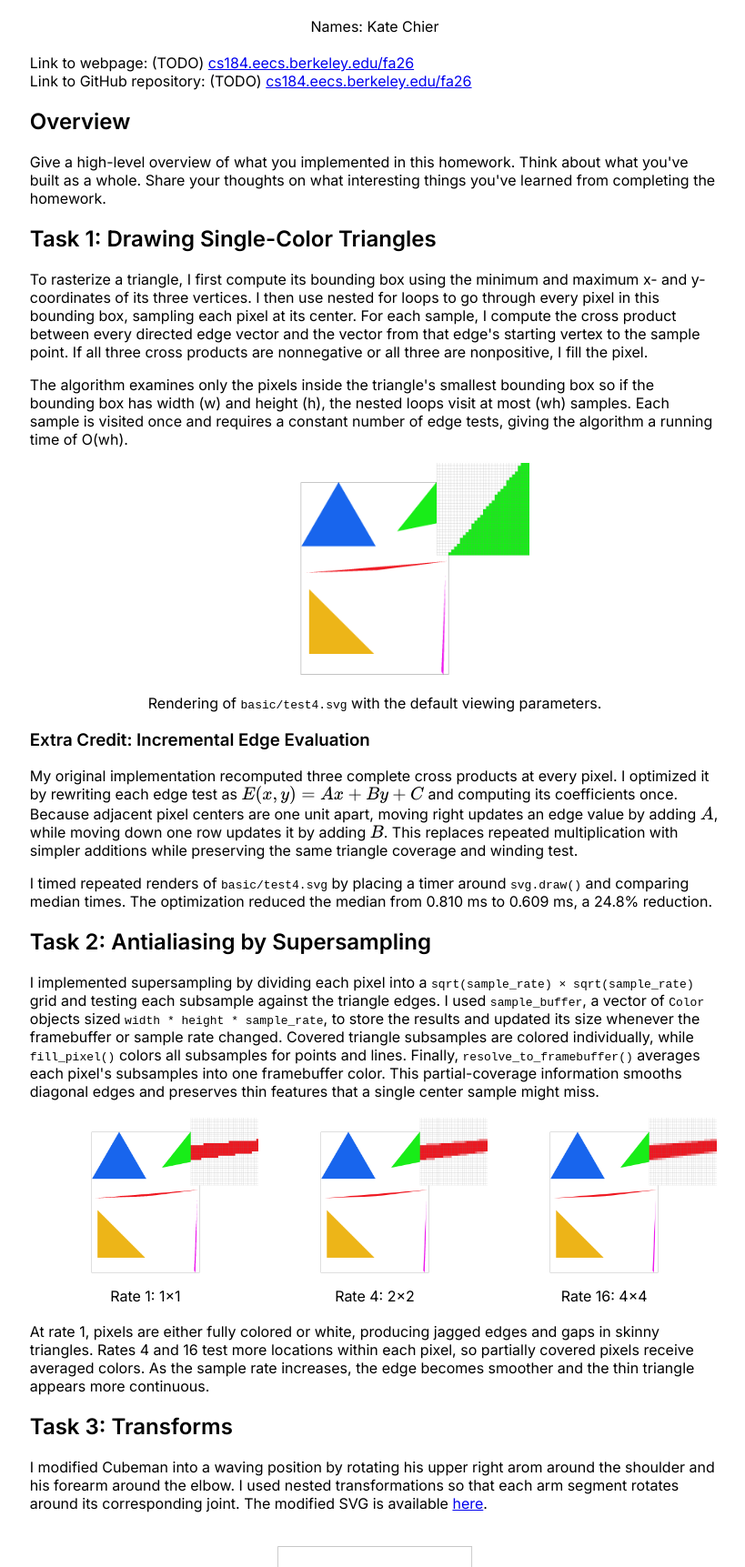
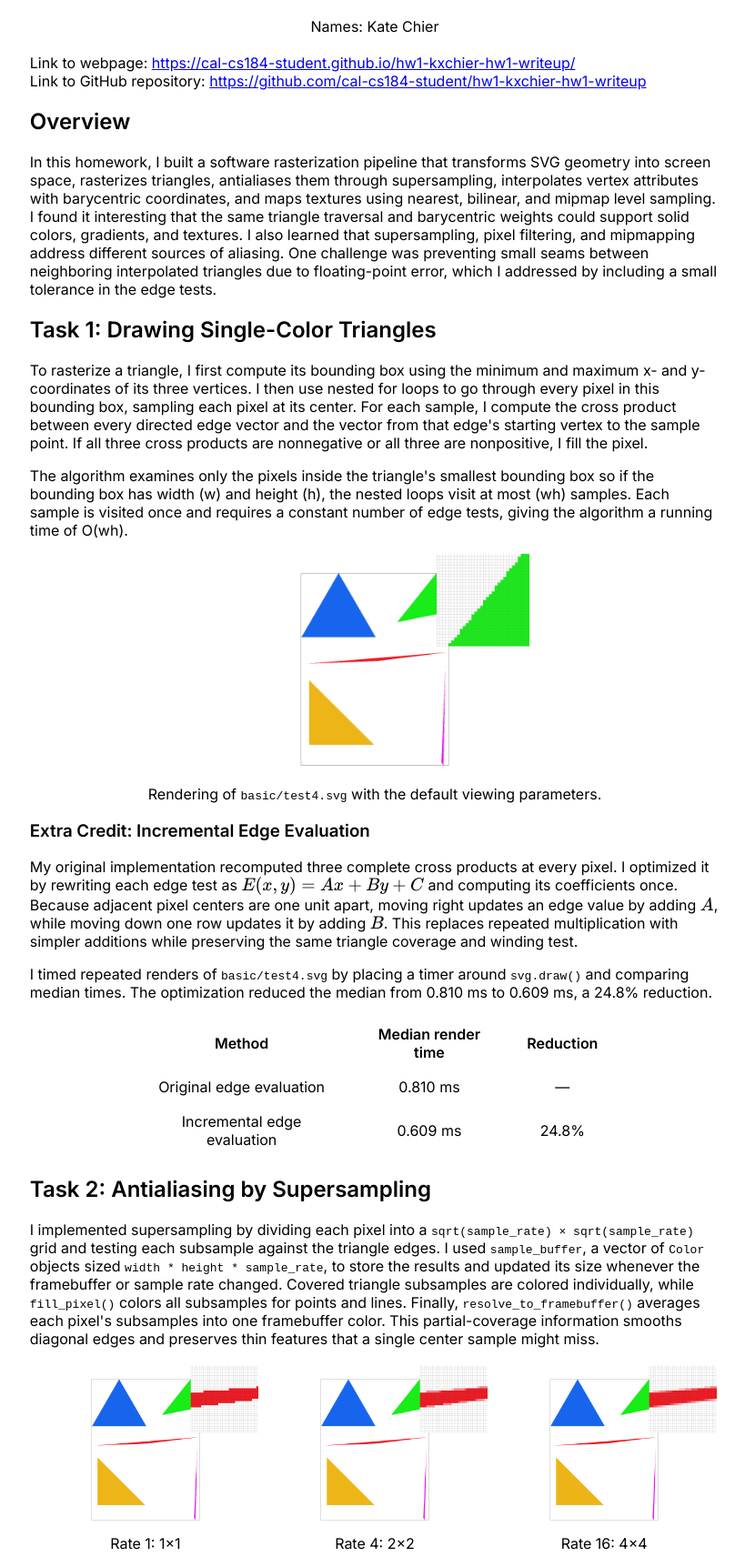
Before and after one commit to cal-cs184-student/hw1-kxchier-hw1-writeup, a plain HTML site: page index.html in a window 1280 px wide. Shown: the part 131-1854 px from the top of the page at 91% size, without its empty margins (228-1047 px from the left). Drawn offline with nearby package versions, Linux system fonts and the light colour scheme; some packages are replaced by stand-ins of ours.

Commit message:
added overview

```diff
--- a/index.html
+++ b/index.html
@@ -32,18 +32,18 @@
 
 		<br>
 
-		Link to webpage: (TODO) <a href="https://cs184.eecs.berkeley.edu/fa26">cs184.eecs.berkeley.edu/fa26</a>
+		Link to webpage: <a href="https://cal-cs184-student.github.io/hw1-kxchier-hw1-writeup/">https://cal-cs184-student.github.io/hw1-kxchier-hw1-writeup/</a>
 
 		<br>
 
-		Link to GitHub repository: (TODO) <a href="https://cs184.eecs.berkeley.edu/fa26">cs184.eecs.berkeley.edu/fa26</a>
+		Link to GitHub repository: <a href="https://github.com/cal-cs184-student/hw1-kxchier-hw1-writeup">https://github.com/cal-cs184-student/hw1-kxchier-hw1-writeup</a>
 
 		<!--
 		We've already added one heading per task, to make your write-up as navigable when grading. Please fit your write-up within these sections!
 		-->
 
 		<h2>Overview</h2>
-		Give a high-level overview of what you implemented in this homework. Think about what you've built as a whole. Share your thoughts on what interesting things you've learned from completing the homework.
+		<p>In this homework, I built a software rasterization pipeline that transforms SVG geometry into screen space, rasterizes triangles, antialiases them through supersampling, interpolates vertex attributes with barycentric coordinates, and maps textures using nearest, bilinear, and mipmap level sampling. I found it interesting that the same triangle traversal and barycentric  weights could support solid colors, gradients, and textures. I also learned that supersampling, pixel filtering, and mipmapping address different sources of aliasing. One challenge was preventing small seams between neighboring interpolated triangles due to floating-point error, which I addressed by including a small tolerance in the edge tests.</p>
 
 		<h2>Task 1: Drawing Single-Color Triangles</h2>
 		<p>To rasterize a triangle, I first compute its bounding box using the minimum and maximum x- and y-coordinates of its three vertices. I then use nested for loops to go through every pixel in this bounding box, sampling each pixel at its center. For each sample, I compute the cross product between every directed edge vector and the vector from that edge's starting vertex to the sample point. If all three cross products are nonnegative or all three are nonpositive, I fill the pixel. </p>
@@ -55,6 +55,7 @@
 		<h3>Extra Credit: Incremental Edge Evaluation</h3>
 		<p>My original implementation recomputed three complete cross products at every pixel. I optimized it by rewriting each edge test as \(E(x,y)=Ax+By+C\) and computing its coefficients once. Because adjacent pixel centers are one unit apart, moving right updates an edge value by adding \(A\), while moving down one row updates it by adding \(B\). This replaces repeated multiplication with simpler additions while preserving the same triangle coverage and winding test.</p>
 		<p>I timed repeated renders of <code>basic/test4.svg</code> by placing a timer around <code>svg.draw()</code> and comparing median times. The optimization reduced the median from 0.810 ms to 0.609 ms, a 24.8% reduction.</p>
+		<table style="width:70%; margin:1em auto; text-align:center;"><tr><th style="padding:8px 18px;">Method</th><th style="padding:8px 18px;">Median render time</th><th style="padding:8px 18px;">Reduction</th></tr><tr><td style="padding:8px 18px;">Original edge evaluation</td><td style="padding:8px 18px;">0.810 ms</td><td style="padding:8px 18px;">—</td></tr><tr><td style="padding:8px 18px;">Incremental edge evaluation</td><td style="padding:8px 18px;">0.609 ms</td><td style="padding:8px 18px;">24.8%</td></tr></table>
 
 		<h2>Task 2: Antialiasing by Supersampling</h2>
 		<p>I implemented supersampling by dividing each pixel into a <code>sqrt(sample_rate) × sqrt(sample_rate)</code> grid and testing each subsample against the triangle edges. I used <code>sample_buffer</code>, a vector of <code>Color</code> objects sized <code>width * height * sample_rate</code>, to store the results and updated its size whenever the framebuffer or sample rate changed. Covered triangle subsamples are colored individually, while <code>fill_pixel()</code> colors all subsamples for points and lines. Finally, <code>resolve_to_framebuffer()</code> averages each pixel's subsamples into one framebuffer color. This partial-coverage information smooths diagonal edges and preserves thin features that a single center sample might miss.</p>
@@ -62,7 +63,7 @@
 		<p>At rate 1, pixels are either fully colored or white, producing jagged edges and gaps in skinny triangles. Rates 4 and 16 test more locations within each pixel, so partially covered pixels receive averaged colors. As the sample rate increases, the edge becomes smoother and the thin triangle appears more continuous.</p>
 
 		<h2>Task 3: Transforms</h2>
-		<p>I modified Cubeman into a waving position by rotating his upper right arom around the shoulder and his forearm around the elbow. I used nested transformations so that each arm segment rotates around its corresponding joint. The modified SVG is available <a href="assets/my_robot.svg">here</a>.</p>
+		<p>I modified Cubeman into a waving position by rotating his upper right arm around the shoulder and his forearm around the elbow. I used nested transformations so that each arm segment rotates around its corresponding joint. The modified SVG is available <a href="assets/my_robot.svg">here</a>.</p>
 		<figure> <img src="assets/task3.png" alt="Modified red Cubeman waving" style="width:50%"/> <figcaption>Cubeman waving with his raised right arm.</figcaption> </figure>
 		<h3> Extra Credit: Viewport Rotation</h3>
 		<p>I added keyboard controls that rotate the viewport clockwise and counterclockwise. I constructed the rotation in NDC space by translating the viewport center to the origin, rotating it, and translating it back. I inserted this matrix between <code>svg_to_ndc</code> and <code>ndc_to_screen</code>, forming <code>ndc_to_screen * viewport_rotation * svg_to_ndc</code>. This rotates the complete SVG around the center of the viewport before mapping it to screen coordinates.</p>
@@ -74,7 +75,7 @@
 		<figure> <img src="assets/task4-test7.png" alt="Color wheel rendered using barycentric color interpolation" style="width:50%"/> <figcaption>Rendering of <code>basic/test7.svg</code> with default viewing parameters and sample rate 1. Barycentric interpolation blends the colors within each triangle to form a continuous color wheel.</figcaption> </figure>
 
 		<h2>Task 5: "Pixel sampling" for texture mapping</h2>
-		<p>Pixel sampling determines the texture color assgined inside a triangle. I first used barycentric coordinates to interpolate the vertices' <code>(u,v)</code> texture coordinates, then passed the resulting position and selected samplilng method to <code>Texture::sample()</code>. Nearest sampling returns the single closest txel, while bilinear sampling blends the four surrounding texels according to their distances from the texture position.</p>
+		<p>Pixel sampling determines the texture color assigned inside a triangle. I first used barycentric coordinates to interpolate the vertices' <code>(u,v)</code> texture coordinates, then passed the resulting position and selected sampling method to <code>Texture::sample()</code>. Nearest sampling returns the single closest e, while bilinear sampling blends the four surrounding texels according to their distances from the texture position.</p>
 		<table style="width:100%; text-align:center;"> <tr> <td> <img src="assets/task5-nearest-1.png" alt="Nearest sampling at sample rate 1" style="width:100%;"/> <figcaption>Nearest, rate 1</figcaption> </td> <td> <img src="assets/task5-nearest-16.png" alt="Nearest sampling at sample rate 16" style="width:100%;"/> <figcaption>Nearest, rate 16</figcaption> </td> </tr> <tr> <td> <img src="assets/task5-bilinear-1.png" alt="Bilinear sampling at sample rate 1" style="width:100%;"/> <figcaption>Bilinear, rate 1</figcaption> </td> <td> <img src="assets/task5-bilinear-16.png" alt="Bilinear sampling at sample rate 16" style="width:100%;"/> <figcaption>Bilinear, rate 16</figcaption> </td> </tr> </table>
 		<p>In the pixel inspector, nearest sampling produces abrupt, blocky transitions, while bilinear sampling introduces intermediate colors that make edges appear smoother. Increasing the sample rate further reduces jagged triangle boundaries by averaging more samples per output pixel. The difference between nearest and bilinear is greatest around high-contrast details and when texture coordinates fall between texel centers, especially when a texture is enlarged.</p>
 
```
